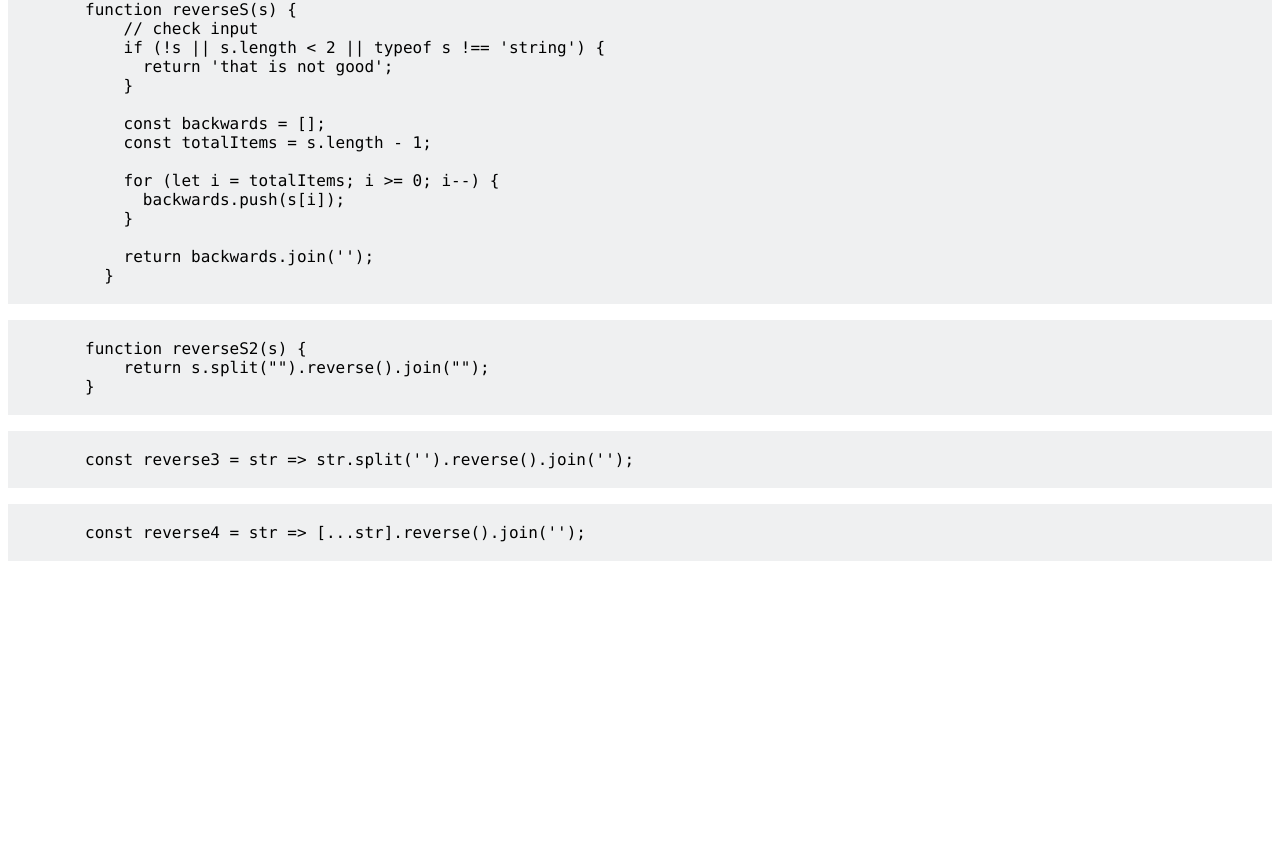
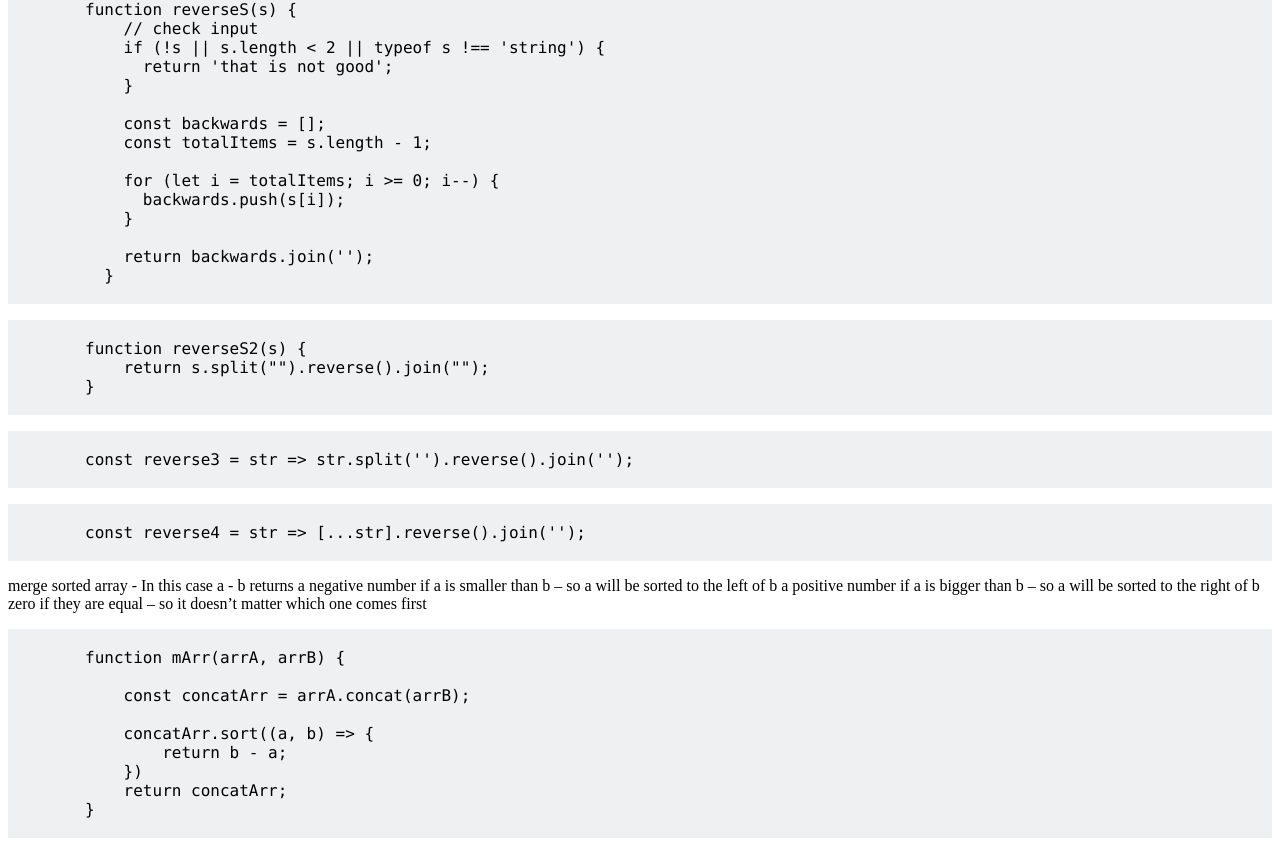
Before and after one commit to weikee94/next-ssr, a Next.js app: page /post in a window 1280 px wide. Shown: the part 337-1191 px from the top of the page. Before the commit the page ends 914 px from the top, so only its background shows below. Built offline with nearby package versions, Linux system fonts and the light colour scheme.

Commit message:
updated merge sort array

```diff
--- a/pages/index.js
+++ b/pages/index.js
@@ -5,6 +5,10 @@ const Index = () => (
   <div>
     <Head>
       <link rel="stylesheet" href="https://use.typekit.net/xic5qkj.css" />
+      <script
+        type="type/javascript"
+        src="https://cdn.jsdelivr.net/gh/google/code-prettify@master/loader/run_prettify.js?skin=default"
+      />
     </Head>
     <style jsx>{`
       h1 {
--- a/pages/post.js
+++ b/pages/post.js
@@ -1,7 +1,11 @@
 import { withRouter } from "next/router";
+import Head from "next/head";
 
 const Page = withRouter(props => (
   <div>
+    <Head>
+      <script src="https://cdn.jsdelivr.net/gh/google/code-prettify@master/loader/run_prettify.js?skin=default" />
+    </Head>
     <style jsx>{`
       pre.prettyprint {
         border: none !important;
@@ -86,6 +90,27 @@ const Page = withRouter(props => (
         const reverse4 = str => [...str].reverse().join('');
       `}
     </pre>
+
+    <p>
+      merge sorted array - In this case a - b returns a negative number if a is
+      smaller than b – so a will be sorted to the left of b a positive number if
+      a is bigger than b – so a will be sorted to the right of b zero if they
+      are equal – so it doesn’t matter which one comes first
+    </p>
+
+    <pre className="prettyprint lang-js">
+      {`
+        function mArr(arrA, arrB) {
+
+            const concatArr = arrA.concat(arrB);
+
+            concatArr.sort((a, b) => {
+                return b - a;
+            })
+            return concatArr;
+        }
+        `}
+    </pre>
   </div>
 ));
 
--- a/pages/study.js
+++ b/pages/study.js
@@ -24,6 +24,10 @@ const Study = () => {
         <li>codewars</li>
         <li>leetcode</li>
         <li>
+          geeksforgeeks
+          <a href="https://www.geeksforgeeks.org/" />
+        </li>
+        <li>
           <a href="https://www.kocpc.com.tw/archives/94122">others</a>
         </li>
         <li>
```
